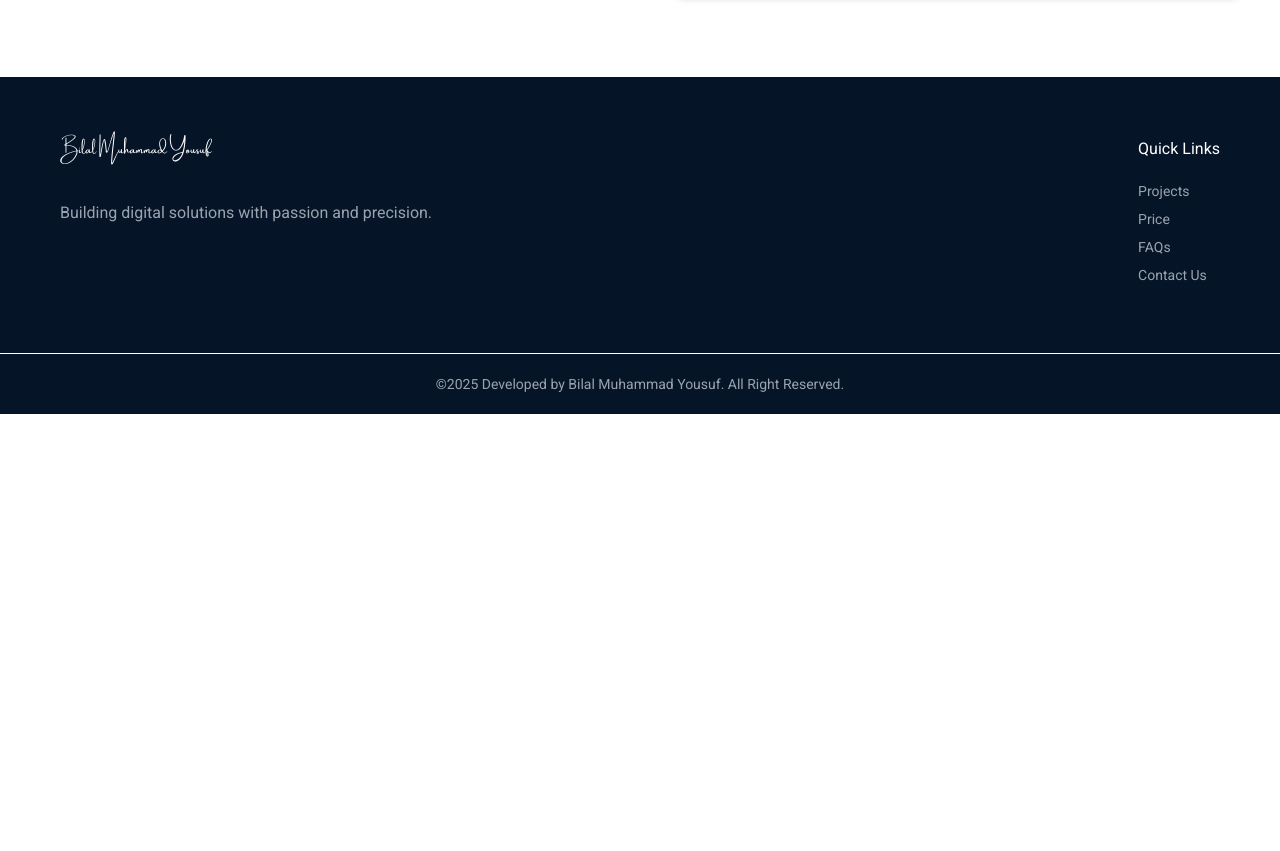
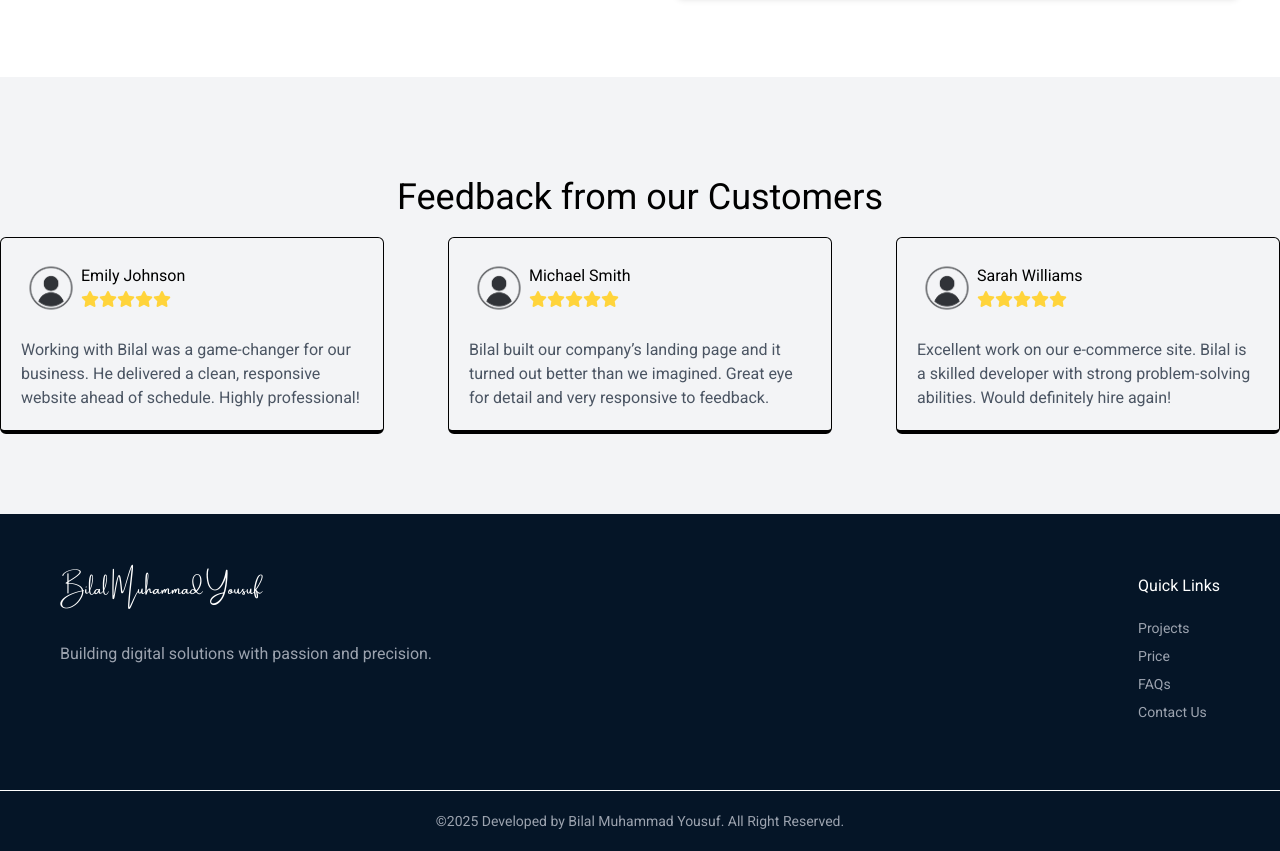
Before and after one commit to Bilal-19/bilal-19.github.io, a plain HTML site: page index.html in a window 1280 px wide. Shown: the part 4524-5375 px from the top of the page. Before the commit the page ends 4938 px from the top, so only its background shows below. Drawn offline with nearby package versions, Linux system fonts and the light colour scheme.

Commit message:
Added feedback section.

```diff
--- a/JS/project_data.mjs
+++ b/JS/project_data.mjs
@@ -264,11 +264,34 @@ const technicalSkills = [
   }
 ]
 
+const customerFeedback = [
+  {
+    id: 1,
+    clientName: "Emily Johnson",
+    rating: 5,
+    feedbackMessage: "Working with Bilal was a game-changer for our business. He delivered a clean, responsive website ahead of schedule. Highly professional!"
+  },
+  {
+    id: 2,
+    clientName: "Michael Smith",
+    rating: 5,
+    feedbackMessage: "Bilal built our company’s landing page and it turned out better than we imagined. Great eye for detail and very responsive to feedback."
+  },
+  {
+    id: 3,
+    clientName: "Sarah Williams",
+    rating: 5,
+    feedbackMessage: "Excellent work on our e-commerce site. Bilal is a skilled developer with strong problem-solving abilities. Would definitely hire again!"
+  }
+];
+
+
 export {
   projectData,
   pricingPackages,
   blogs,
   FAQs,
   professionalExperience,
-  technicalSkills
+  technicalSkills,
+  customerFeedback
 };
--- a/JS/script.mjs
+++ b/JS/script.mjs
@@ -4,7 +4,8 @@ import {
   blogs,
   professionalExperience,
   FAQs,
-  technicalSkills
+  technicalSkills,
+  customerFeedback
 } from "./project_data.mjs";
 
 const portfolioSectionEl = document.querySelector(".swiper-wrapper")
@@ -167,3 +168,30 @@ document.querySelectorAll(".toggle-faq").forEach((faq, index) => {
     faq.nextElementSibling.classList.toggle("hidden")
   })
 })
+
+
+function printStars(num) {
+  let fillStars = `<i class="fa-solid fa-star" style="color: #FFD43B;"></i>`.repeat(num) + `<i class="fa-regular fa-star" style="color: gray;"></i>`.repeat(5 - num)
+  return fillStars
+}
+
+console.log(printStars(2))
+
+const feedbackEl = document.getElementById("customerFeedback")
+customerFeedback.map((val, key) => {
+  feedbackEl.innerHTML +=
+    `
+  <div class="border-b-4 border-x-1 border-t-1 p-5 rounded-md">
+    <div class="flex flex-row mb-5 items-center">
+      <div>
+        <img src="./media/images/user.png" class="h-15"/>
+      </div>
+      <div>
+        <p>${val.clientName}</p>
+        <p>${printStars(val.rating)}</p>
+      </div>
+    </div>
+    <p class="text-[#4B5563]">${val.feedbackMessage}</p>
+  </div>
+  `
+})
--- a/index.html
+++ b/index.html
@@ -217,11 +217,16 @@
         </div>
     </div>
 
+    <div class="w-full mx-auto py-20 bg-[#F3F4F6]">
+        <h2 class="text-center text-2xl md:text-4xl pt-5 mb-5">Feedback from our <span>Customers</span></h2>
+        <div class="container mx-auto grid grid-cols-1 md:grid-cols-3 gap-16" id="customerFeedback"></div>
+    </div>
+
     <div class="w-full bg-charcoal-blue text-white">
         <div class="container mx-auto">
             <div class="flex flex-col md:flex-row justify-between">
                 <div class="p-5 md:p-15">
-                    <a href="./index.html" class="ff-amsterdam-one text-xs">
+                    <a href="./index.html" class="ff-amsterdam-one">
                         Bilal Muhammad Yousuf
                     </a>
 
```
Also changed, not shown: media/images/user.png (added).
